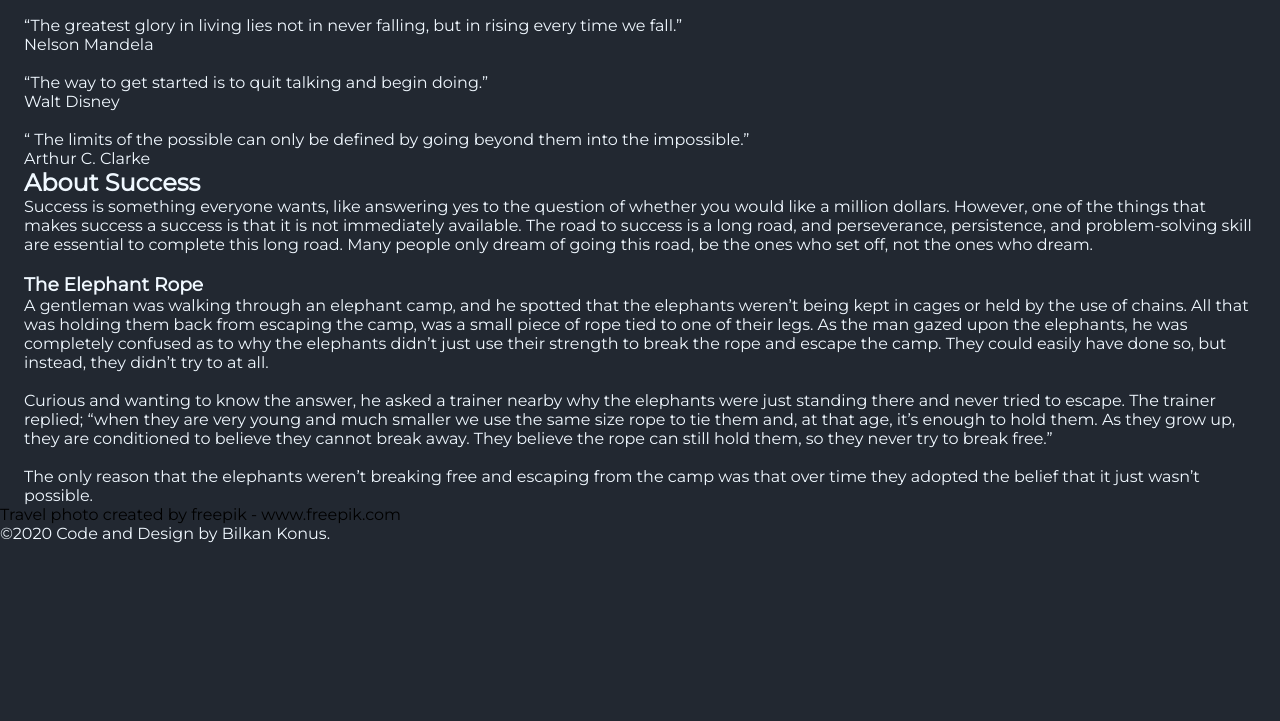
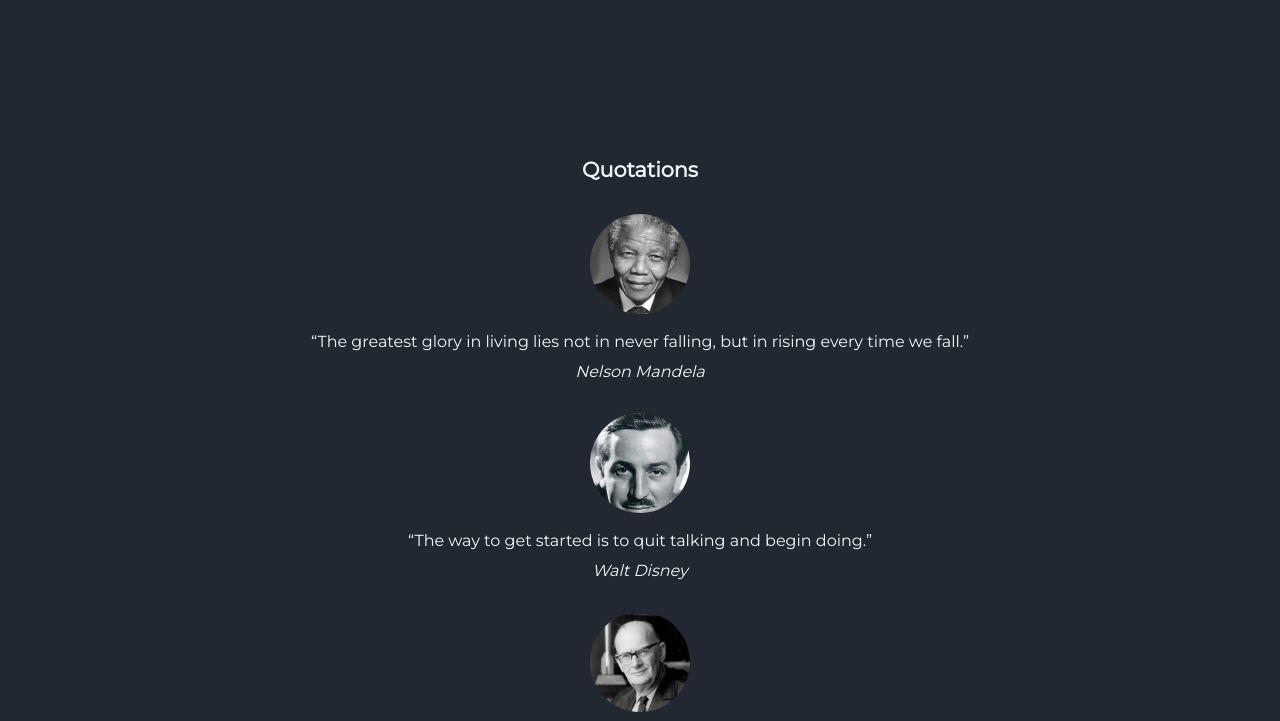
Before and after one commit to bilkn/motive-me, a plain HTML site: page index.html in a window 1280 px wide. Shown: the part 1319-2040 px from the top of the page. Before the commit the page ends 1862 px from the top, so only its background shows below. Drawn offline with Linux system fonts and the light colour scheme.

Commit message:
images added to quotations section

```diff
--- a/index.html
+++ b/index.html
@@ -160,9 +160,15 @@
         <!-- Action end -->
         <!-- Quote start -->
         <div class="quote-container">
+          <h3 class="quote-container__title">Quotations</h3>
+          <!-- Nelson Mandela start -->
           <div class="quote-container__content">
             <div class="quote-container__img-container">
-              <img src="" alt="" class="quote-container__img" />
+              <img
+                src="../../assets/nelson-mandela.jpg"
+                alt="Nelson Mandela"
+                class="quote-container__img"
+              />
             </div>
             <div class="quote-container__text-container">
               <p class="quote-container__text">
@@ -174,8 +180,17 @@
               <p class="quote-container__credit">Nelson Mandela</p>
             </div>
           </div>
+          <!-- Nelson Mandela end -->
+          <!-- Walt Disney Start -->
           <div class="quote-container__content">
-            <img src="" alt="" class="quote-container__img" />
+            <div class="quote-container__img-container">
+              <img
+                src="../../assets/walt-disney.jpg"
+                alt="Walt Disney"
+                class="quote-container__img"
+              />
+            </div>
+
             <div class="quote-container__text-container">
               <p class="quote-container__text">
                 <q class="quote-container__quote"
@@ -185,8 +200,16 @@
               <p class="quote-container__credit">Walt Disney</p>
             </div>
           </div>
+          <!-- Walt Disney end -->
+          <!-- Arthur C. Clarke start -->
           <div class="quote-container__content">
-            <img src="" alt="" class="quote-container__img" />
+            <div class="quote-container__img-container">
+              <img
+                src="./assets/arthur-clarke.jpg"
+                alt="Arthur C. Clarke"
+                class="quote-container__img"
+              />
+            </div>
             <div class="quote-container__text-container">
               <p class="quote-container__text">
                 <q class="quote-container__quote">
@@ -197,6 +220,7 @@
               <p class="quote-container__credit">Arthur C. Clarke</p>
             </div>
           </div>
+          <!-- Arthur C. Clarke end -->
         </div>
         <!-- Quote End -->
         <!-- About start -->
--- a/scss/_action-section.scss
+++ b/scss/_action-section.scss
@@ -1,4 +1,5 @@
 .action-container {
+  margin-bottom: 10rem;
   .action-title-container {
     &__title {
       font-size: 1.4rem;
@@ -9,7 +10,7 @@
       font-size: 1.3rem;
       text-align: center;
     }
-    margin-bottom: 2rem;
+    margin-bottom: $title-bottom-margin;
   }
 
   &__list {
--- a/scss/_hero-section.scss
+++ b/scss/_hero-section.scss
@@ -5,7 +5,7 @@
       font-family: 'Roboto', sans-serif;
       font-size: 1.75rem;
       text-align: center;
-      margin-bottom: $title-margin;
+      margin-bottom: 0.7rem;
     }
     &__text {
       font-family: $mont;
--- /dev/null
+++ b/scss/_quote-section.scss
@@ -0,0 +1,32 @@
+.quote-container {
+  &__title {
+    font-size: $h3-title-size;
+    text-align: center;
+    margin-bottom: $title-bottom-margin;
+  }
+  &__content {
+      margin-bottom: $title-bottom-margin;
+  }
+  &__img-container {
+    border-radius: 50%;
+    height: 100px;
+    margin: 0 auto $quote-img-margin-bottom auto;
+    width: 100px;
+  }
+  &__img {
+      border-radius: 50%;
+      height: 100px;
+      object-fit: cover;
+    width: 100px;
+  }
+  &__text-container {
+    text-align: center;
+  }
+  &__text {
+    line-height: 1.5rem;
+    margin-bottom: $quote-credit-margin-bottom;
+  }
+  &__credit {
+    font-style: italic;
+  }
+}
--- a/scss/_variables.scss
+++ b/scss/_variables.scss
@@ -1,4 +1,7 @@
 $main-color: #222831;
 $sec-color: #ffd369;
 $mont: 'Montserrat', sans-serif;
-$title-margin: 0.7rem;
+$h3-title-size: 1.3rem;
+$title-bottom-margin: 2rem;
+$quote-img-margin-bottom: 1rem;
+$quote-credit-margin-bottom: 0.5rem;
--- a/scss/main.scss
+++ b/scss/main.scss
@@ -1,4 +1,4 @@
-@import 'config', 'menu-bar', 'mixins', 'site-head', 'mobile-menu', "hero-section", "action-section", "social-links";
+@import 'config', 'menu-bar', 'mixins', 'site-head', 'mobile-menu', "hero-section", "action-section", "social-links", "quote-section";
 
 
 
```
Also changed, not shown: dist/css/main.css, 1 other file.
